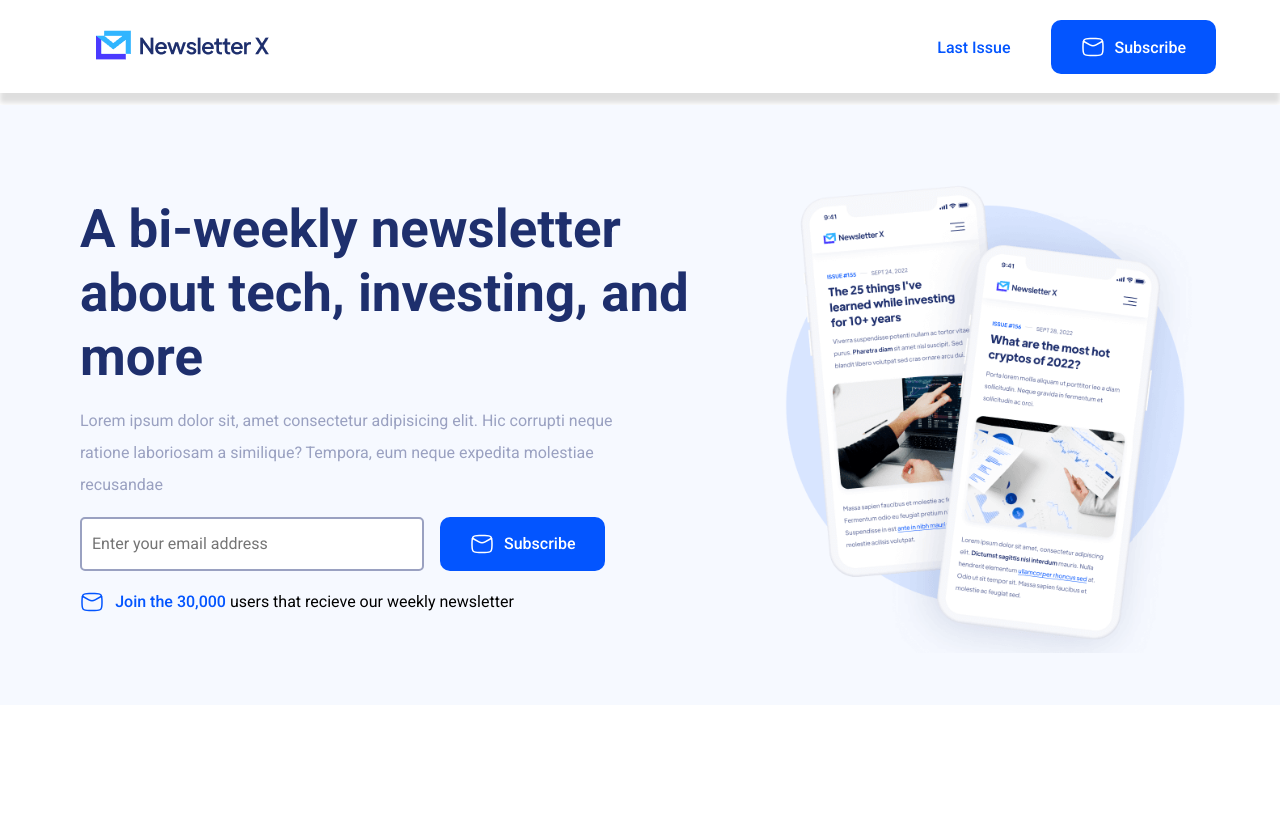
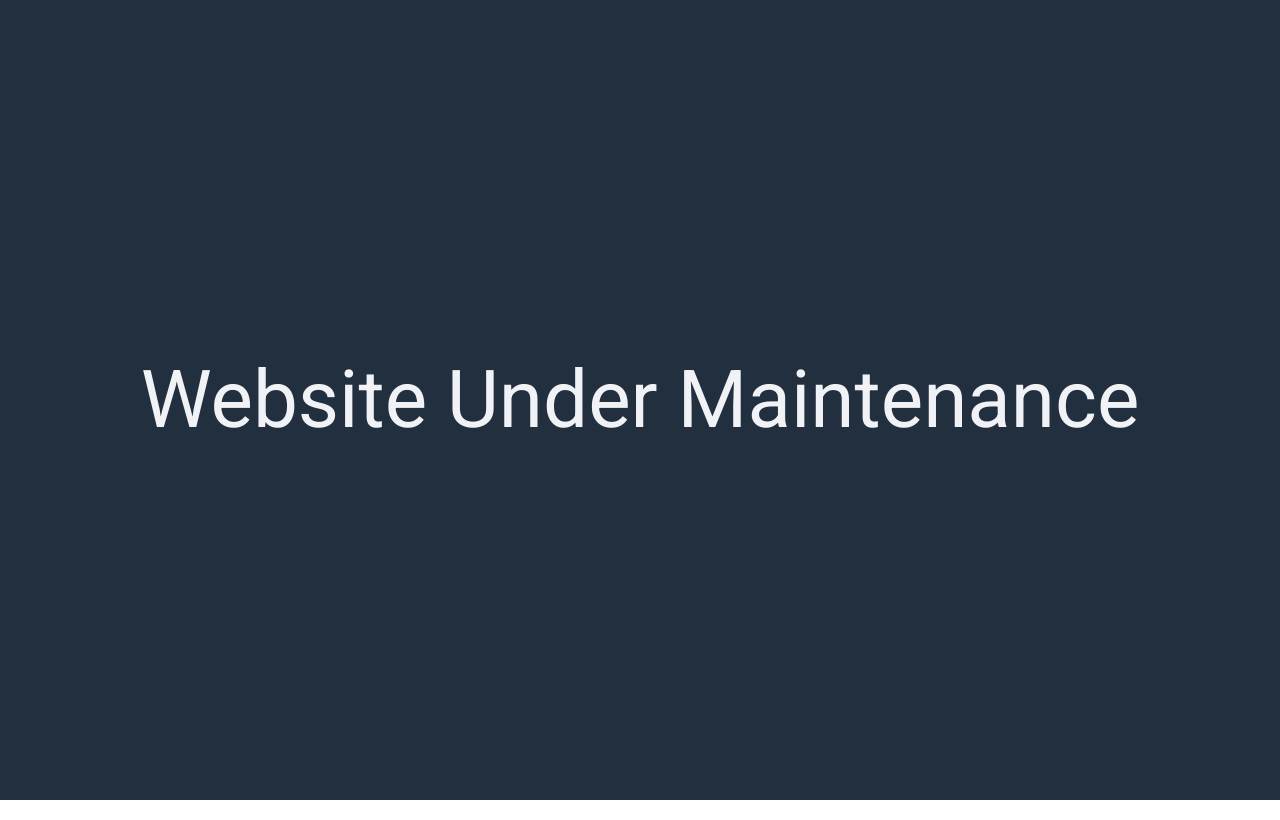
Before and after one commit to chinmoy-kumar/Newsletter-website, a plain HTML site: page index.html in a window 1280 px wide. Drawn offline with Linux system fonts and the light colour scheme.

Commit message:
modified files for notice website under maintenance

```diff
--- a/index.html
+++ b/index.html
@@ -9,7 +9,9 @@
 </head>
 
 <body>
-    <div class="mainContainer">
+    <div class="notice">
+        <p>Website Under Maintenance </p>
+        <!-- <div class="mainContainer">
             <div class="heroArea">
                 <div class="container">
                     <div class="img">
@@ -32,12 +34,13 @@
             <section class="body">
                 <div class="left">
                     <h1>A bi-weekly newsletter about tech, investing, and more</h1>
-                <div class="text">Lorem ipsum dolor sit, amet consectetur adipisicing elit. Hic corrupti neque ratione
+                    <div class="text">Lorem ipsum dolor sit, amet consectetur adipisicing elit. Hic corrupti neque
+                        ratione
                         laboriosam a similique? Tempora, eum neque expedita molestiae recusandae</div>
                     <div class="input_field">
                         <input type="text" placeholder="Enter your email address">
-                    <button class="subscribe_btn" class="btn2"><svg xmlns="http://www.w3.org/2000/svg" viewBox="0 0 24 24" width="24" height="24"
-                        color="#ffffff" fill="none">
+                        <button class="subscribe_btn" class="btn2"><svg xmlns="http://www.w3.org/2000/svg"
+                                viewBox="0 0 24 24" width="24" height="24" color="#ffffff" fill="none">
                                 <path d="M2 6L8.91302 9.91697C11.4616 11.361 12.5384 11.361 15.087 9.91697L22 6"
                                     stroke="currentColor" stroke-width="1.5" stroke-linejoin="round" />
                                 <path
@@ -54,7 +57,8 @@
                             <path
                                 d="M2.01577 13.4756C2.08114 16.5412 2.11383 18.0739 3.24496 19.2094C4.37608 20.3448 5.95033 20.3843 9.09883 20.4634C11.0393 20.5122 12.9607 20.5122 14.9012 20.4634C18.0497 20.3843 19.6239 20.3448 20.7551 19.2094C21.8862 18.0739 21.9189 16.5412 21.9842 13.4756C22.0053 12.4899 22.0053 11.5101 21.9842 10.5244C21.9189 7.45886 21.8862 5.92609 20.7551 4.79066C19.6239 3.65523 18.0497 3.61568 14.9012 3.53657C12.9607 3.48781 11.0393 3.48781 9.09882 3.53656C5.95033 3.61566 4.37608 3.65521 3.24495 4.79065C2.11382 5.92608 2.08114 7.45885 2.01576 10.5244C1.99474 11.5101 1.99475 12.4899 2.01577 13.4756Z"
                                 stroke="currentColor" stroke-width="1.5" stroke-linejoin="round" />
-                        </svg><span><span class="bule_txt">Join the 30,000 </span> users that recieve our weekly newsletter</span>
+                        </svg><span><span class="bule_txt">Join the 30,000 </span> users that recieve our weekly
+                            newsletter</span>
                     </div>
                 </div>
                 <div class="right">
@@ -63,6 +67,8 @@
             </section>
 
         </div>
+    -->
+    </div>
 </body>
 
 </html>
--- a/style.css
+++ b/style.css
@@ -1,32 +1,48 @@
 @import url('https://fonts.googleapis.com/css2?family=Roboto:ital,wght@0,100;0,300;0,400;0,500;0,700;0,900;1,100;1,300;1,400;1,500;1,700;1,900&display=swap');
 
-*{
+* {
     margin: 0;
     padding: 0;
     box-sizing: border-box;
     font-family: roboto, arial, sans-serif;
 }
 
-body{
+body {
     width: 100vw;
     height: 100vh;
 }
 
-.mainContainer{
-    width: 100vw;
+.notice {
+    width: 100%;
+    height: 100%;
+    background-color: #222f3e;
+    text-align: center;
+    display: flex;
+    justify-content: center;
+    align-items: center;
 }
 
-.heroArea{
-    box-shadow: 0px 10px 5px 0px rgba(0,0,0,0.13);
--webkit-box-shadow: 0px 10px 5px 0px rgba(0,0,0,0.13);
--moz-box-shadow: 0px 10px 5px 0px rgba(0,0,0,0.13);
-margin-bottom:12px;
+.notice p {
+    color: #f1f2f6;
+    font-size: 5rem;
 }
 
-.container{
-    width:90%;
-    height:auto;
-    margin:2px solid blue;
+.mainContainer {
+    width: 100vw;
+    height: 100vh;
+}
+
+.heroArea {
+    box-shadow: 0px 10px 5px 0px rgba(0, 0, 0, 0.13);
+    -webkit-box-shadow: 0px 10px 5px 0px rgba(0, 0, 0, 0.13);
+    -moz-box-shadow: 0px 10px 5px 0px rgba(0, 0, 0, 0.13);
+    margin-bottom: 12px;
+}
+
+.container {
+    width: 90%;
+    height: auto;
+    margin: 2px solid blue;
     display: flex;
     justify-content: space-between;
     margin: 0 auto;
@@ -34,7 +50,7 @@ margin-bottom:12px;
 
 }
 
-.nav{
+.nav {
     width: 30%;
     /* background-color: green; */
     display: flex;
@@ -44,102 +60,102 @@ margin-bottom:12px;
     margin-bottom: 1.2rem;
 }
 
-.last a{
+.last a {
     /* padding-bottom: 20px; */
     margin-right: 40px;
-    color:#0355ff;
+    color: #0355ff;
     text-decoration: none;
 
 }
 
-.last a:hover{
+.last a:hover {
     text-decoration: underline;
     transition: 2s;
 }
 
-.subscribe_btn{
+.subscribe_btn {
     padding: 15px 30px 15px 30px;
-    color:white;
+    color: white;
     background-color: #0355ff;
     display: flex;
     align-items: center;
-    border:none;
+    border: none;
     border-radius: 10px;
     font-weight: 500;
     font-size: 1rem;
     box-sizing: border-box;
 }
 
-.subscribe_btn > svg{
+.subscribe_btn>svg {
     margin-right: 10px;
 }
 
-.subscribe_btn:hover{
+.subscribe_btn:hover {
     background-color: #31b5ff;
     color: #ffff;
     cursor: pointer;
 }
 
-.body{
-    width:100vw;
-    height:75vh;
+.body {
+    width: 100vw;
+    height: 75vh;
     background-color: #f6f9ff;
     display: flex;
     align-items: center;
 }
 
-.left{
-    width:60%;
-    height:auto;
+.left {
+    width: 60%;
+    height: auto;
     padding-left: 5rem;
 }
 
-.left h1{
+.left h1 {
     font-size: 3.3rem;
     line-height: 4rem;
-    color:#1e2f6d;
+    color: #1e2f6d;
     margin-bottom: 1rem;
 }
 
-.left .text{
-    width:80%;
+.left .text {
+    width: 80%;
     line-height: 2rem;
-    color:#9aa1c1;
+    color: #9aa1c1;
     margin-bottom: 1rem;
 }
 
-.input_field{
+.input_field {
     display: flex;
 }
 
-input{
-    width:50%;
+input {
+    width: 50%;
     padding: 10px;
     font-size: 1rem;
     margin-right: 1rem;
     border-radius: 5px;
-    border:2px solid #9aa1c1;
+    border: 2px solid #9aa1c1;
 }
 
-.bottom_txt{
+.bottom_txt {
     padding-top: 1.2rem;
     display: flex;
     align-items: center;
 }
 
-.bottom_txt svg{
+.bottom_txt svg {
     margin-right: 0.7rem;
     font-weight: 500;
 }
 
-.bule_txt{
-    color:#0355ff;
+.bule_txt {
+    color: #0355ff;
     font-weight: 500;
 }
 
-.right{
-    img{
-        width:auto;
+.right {
+    img {
+        width: auto;
         height: 500px;
     }
 }
```
Lines whose indentation alone changed are shown as unchanged.
